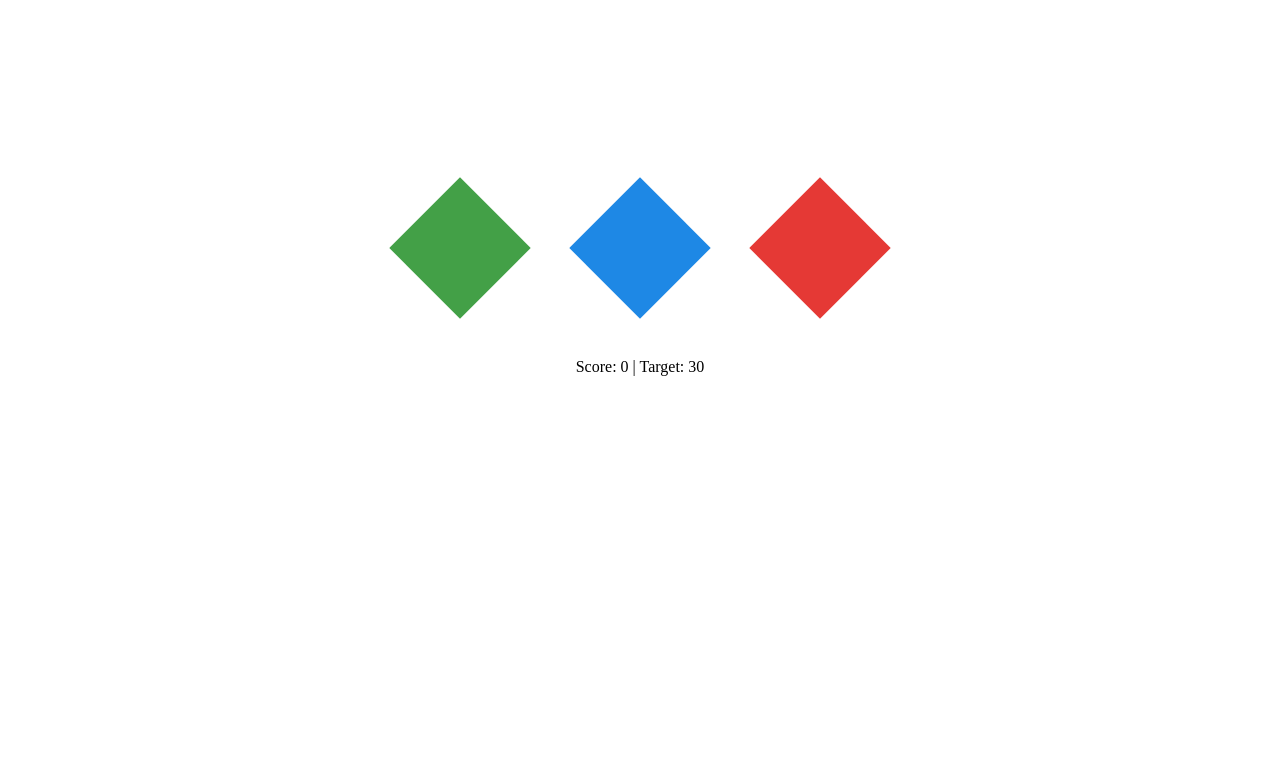
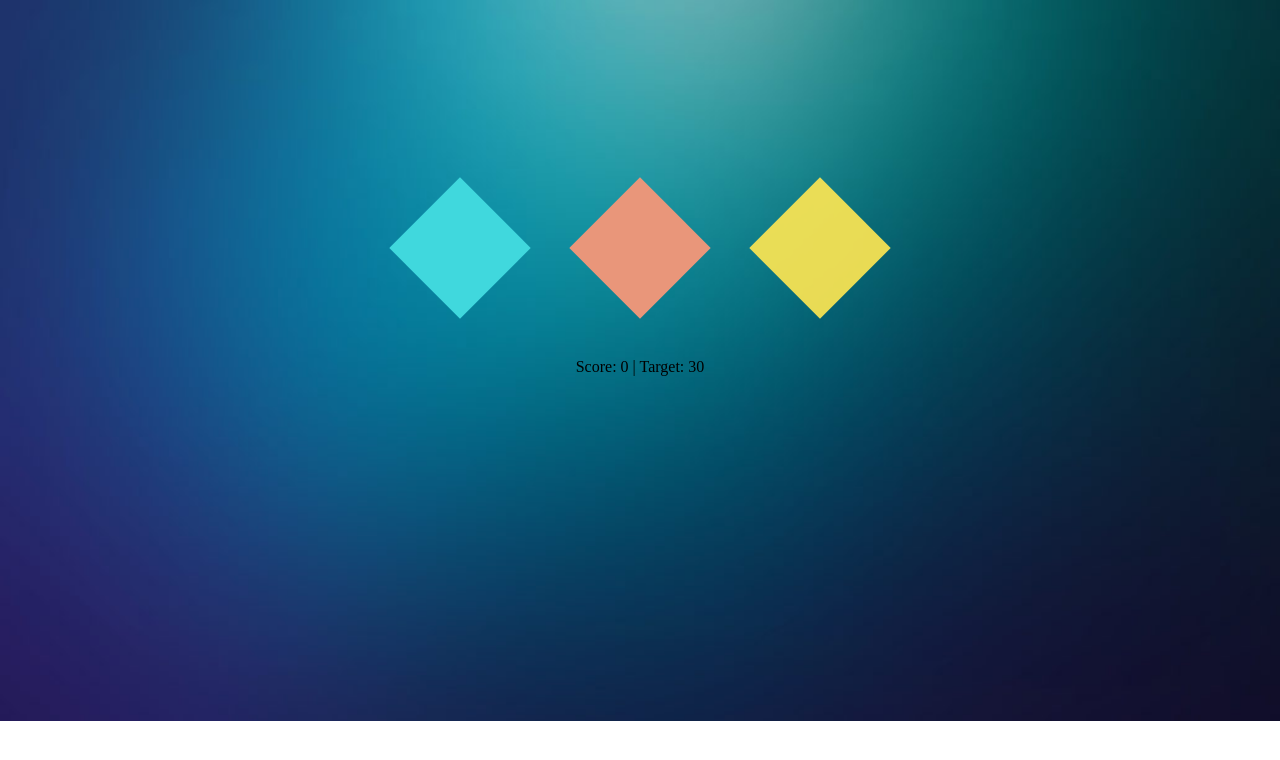
Before and after one commit to hachir/my-Games, a plain HTML site: page crystal game/index.html in a window 1280 px wide. Drawn offline with Linux system fonts and the light colour scheme.

Commit message:
updae-css

```diff
--- a/crystal game/style.css
+++ b/crystal game/assets/css/style.css
@@ -1,3 +1,8 @@
+body{
+  background-image: url(22.jpg);
+  background-repeat: no-repeat;
+  background-size: cover;
+}
 #root {
   text-align: center;
   padding-top: 150px;
@@ -23,13 +28,13 @@
 }
 
 .red {
-  background: #e53935;
+  background: #ffe752e8;
 }
 
 .blue {
-  background: #1e88e5;
+  background:darksalmon;
 }
 
 .green {
-  background: #43a047;
+  background: #40d8dd;
 }
--- a/crystal game/index.html
+++ b/crystal game/index.html
@@ -5,7 +5,7 @@
   <meta name="viewport" content="width=device-width, initial-scale=1.0">
   <meta http-equiv="X-UA-Compatible" content="ie=edge">
   <title>Guessing Game</title>
-  <link rel="stylesheet" href="style.css">
+  <link rel="stylesheet" href="assets/css/style.css">
 </head>
 <body>
   <div id="root"></div>
```
Also changed, not shown: crystal game/assets/css/22.jpg (added).
